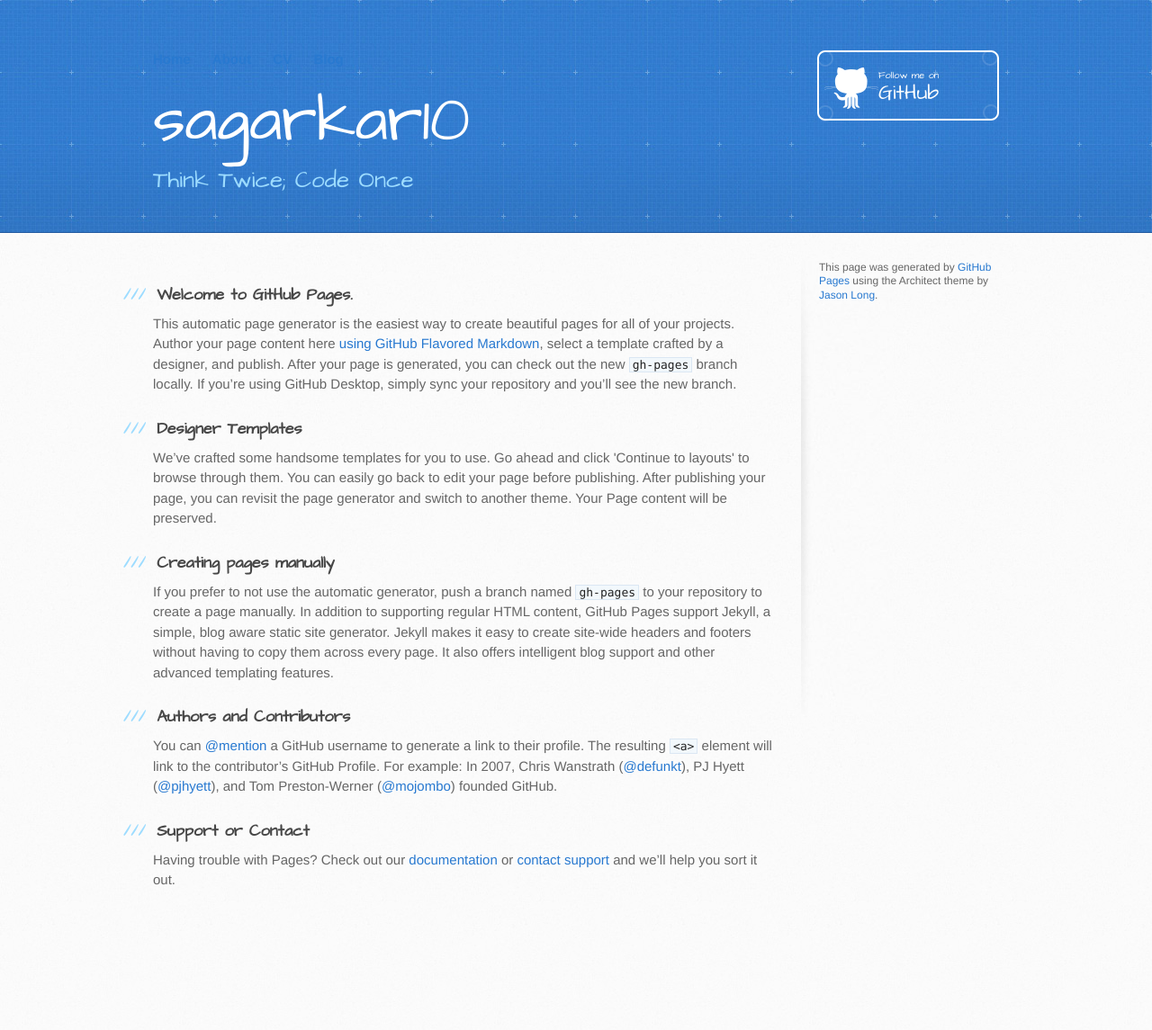
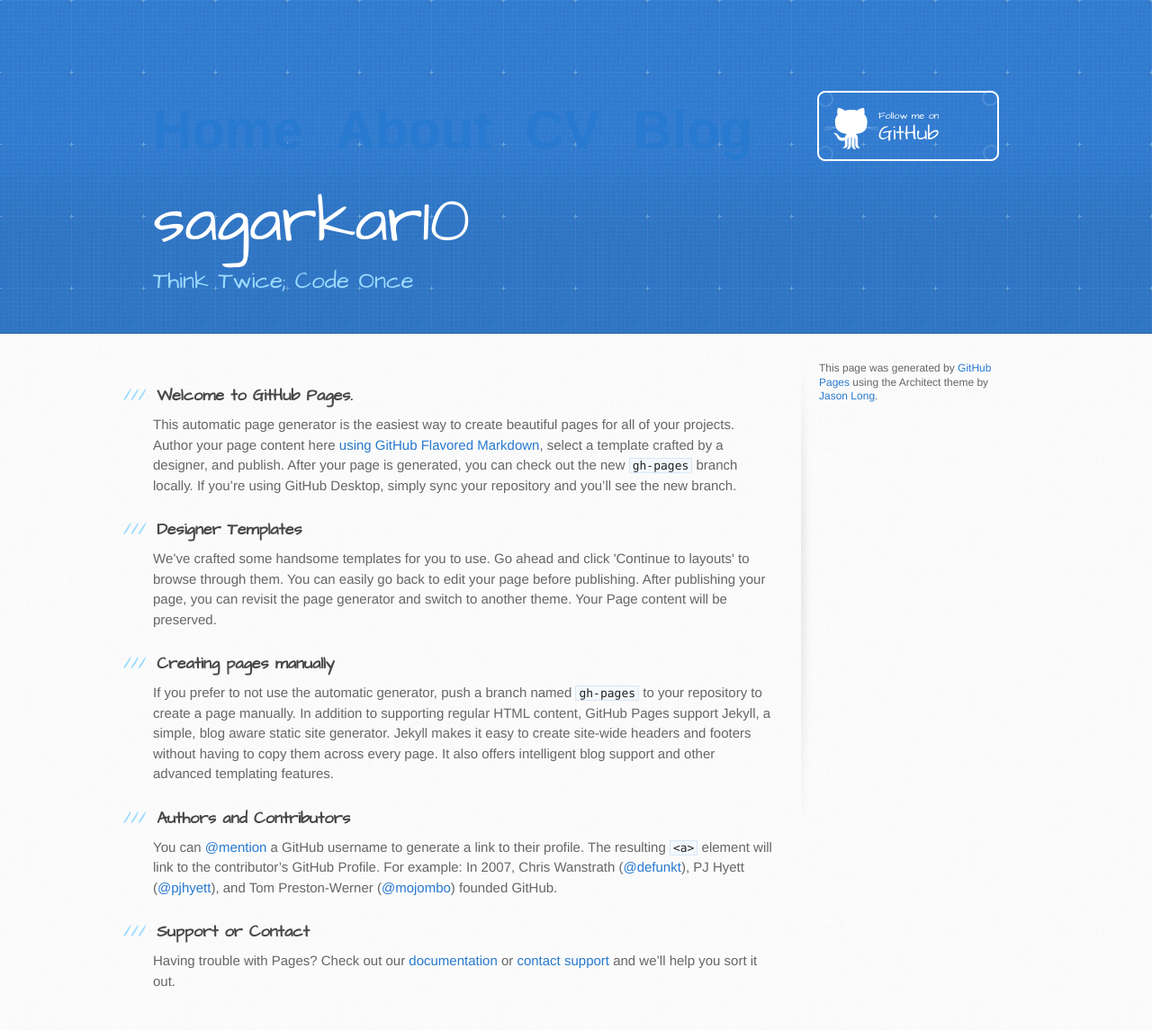
Before and after one commit to sagarkar10/sagarkar10old.github.io, a Jekyll site: the page built from index.html, in a window 1280 px wide. Shown: the whole page at 90% size. Built offline with Jekyll 4.4.1, drawn with Linux system fonts in a browser that asks for light colours; before the commit the page ends 1032 px from its top, so only the background shows below that.

Commit message:
adding blogs and nav

```diff
--- a/stylesheets/stylesheet.css
+++ b/stylesheets/stylesheet.css
@@ -879,6 +879,6 @@
 /* Mobile Portrait Size to Mobile Landscape Size (devices and browsers) */
 @media only screen and (max-width: 479px) { }
 
-/* added by sagar kar  for the navs in default*/
-nav ul, footer ul { font-size: 1em; font-family: 'Helvetica', 'Arial', 'Sans-Serif'; padding: 0px; list-style: none; font-weight: bold; }
-nav ul li, footer ul li { display: inline; margin-right: 20px; }
+/* added by sagar kar  for the navs in default */
+nav ul { color: black; font-size: 4em; font-family: 'Helvetica', 'Arial', 'Sans-Serif'; padding: 0px; list-style: none; font-weight: bold; }
+nav ul li{ display: inline; margin-right: 20px; }
```
